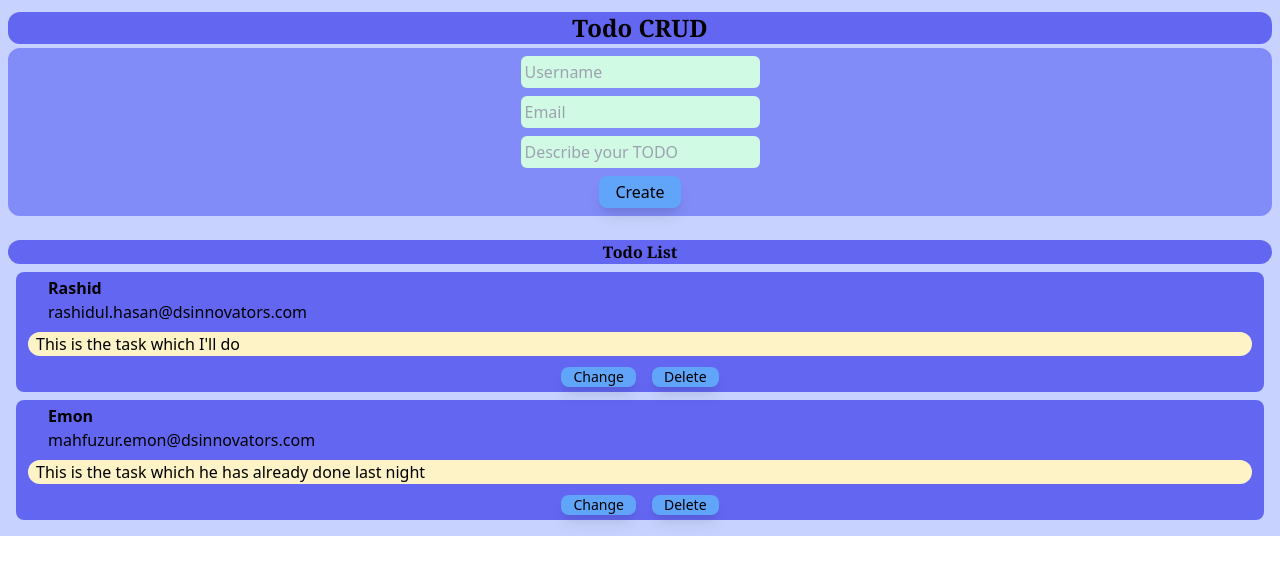
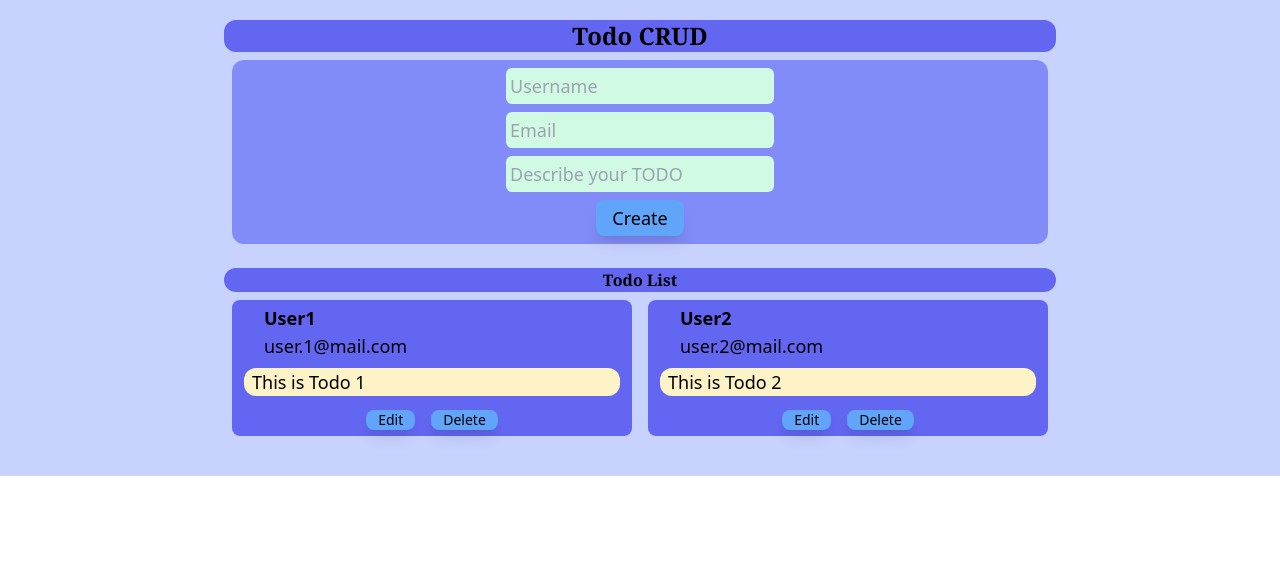
Before and after one commit to rashid54/todo-crud, a React (Create React App) app: page / in a window 1280 px wide. Shown: the top 574 px of the page. Built offline with nearby package versions, Linux system fonts and the light colour scheme.

Commit message:
stable 1.0

```diff
--- a/src/App.js
+++ b/src/App.js
@@ -1,60 +1,59 @@
 import logo from './logo.svg';
 import './App.css';
 import React, {useState} from 'react';
-import TodoCard from './components/todoCard';
+import TodoCard from './components/TodoCard';
+import TodoForm from './components/TodoForm';
 
 function App() {
   const [todoList, setList] = useState([
     {
-      username: "Rashid",
-      email: "rashidul.hasan@dsinnovators.com",
-      todo: "This is the task which I'll do ",
+      username: "User1",
+      email: "user.1@mail.com",
+      todo: "This is Todo 1 ",
+      saved: true,
+
     },
     {
-      username: "Emon",
-      email: "mahfuzur.emon@dsinnovators.com",
-      todo: "This is the task which he has already done last night ",
+      username: "User2",
+      email: "user.2@mail.com",
+      todo: "This is Todo 2",
+      saved: true,
     },
   ])
+
+  function createItem(todoItem){
+    setList([...todoList, todoItem]);
+  }
+
+  function modifyItem(todoItem,id){
+   const newList = [...todoList];
+   newList[id] = todoItem;
+   console.log(newList);
+   setList(newList);
+  }
+
+  function deleteItem(id){
+    const newList = [...todoList];
+    newList.splice(id,1);
+    console.log(newList);
+    setList(newList);
+  }
+
   return (
-    <div className="App bg-indigo-200 p-2">
+    <div className="App md:text-lg bg-indigo-200 p-8 pt-4 break-all lg:px-24 xl:px-56 2xl:px-72">
       <h1 className="bg-indigo-500 font-extrabold font-serif text-2xl rounded-xl my-1">
         Todo CRUD
       </h1>
 
-      <div className="bg-indigo-400 rounded-xl">
-        <form className="flex flex-col flex-wrap items-center">
-          <input
-            type="text"
-            placeholder="Username"
-            className="bg-green-100 rounded-md p-1 my-1 mt-2"
-          />
-          <input
-            type="email"
-            placeholder="Email"
-            className="bg-green-100 rounded-md p-1 my-1"
-          />
-          <input
-            type="email"
-            placeholder="Describe your TODO"
-            className="bg-green-100 rounded-md p-1 my-1"
-          />
-          <button
-            type="submit"
-
-            className="shadow-lg bg-blue-400 px-4 py-1 rounded-lg my-2 mt-1"
-          >
-            Create
-          </button>
-        </form>
-      </div>
+      <TodoForm saveAction={createItem}/>
 
       <h1 className="bg-indigo-500 font-bold font-serif text-base rounded-xl my-0 mt-6">
         Todo List
       </h1>
-      <div className="">
-        <TodoCard todoItem={todoList[0]}/>
-        <TodoCard todoItem={todoList[1]}/>
+      <div className="flex flex-col-reverse sm:flex-wrap md:flex-row">
+        {todoList.map((a,id)=>{
+          return a.saved?<TodoCard key={id} id={id} deleteItem={deleteItem} modifyItem={modifyItem} todoItem={a} />:<TodoForm key={id} id={id} saveAction={modifyItem} oldItem={a}/> ;
+        })}
       </div>
     </div>
   );
--- /dev/null
+++ b/src/components/TodoCard.jsx
@@ -0,0 +1,35 @@
+
+import React from 'react';
+
+function TodoCard({todoItem,deleteItem,modifyItem,id}){
+
+    function handleEdit(e){
+      modifyItem({...todoItem,saved:false}, id);
+    }
+
+    return (
+        <div id="cardItem" className="lg:w-6/12 xl:w-4/12 2xl:w-3/12 md:flex-grow bg-indigo-500 rounded-lg px-1 py-1 m-2
+          "
+        >
+          <h4 className="text-left py-0 px-7 font-bold my-0">
+            {todoItem.username}
+          </h4>
+          <h6 className="font-medium text-left py-0 px-7 my-0">
+            {todoItem.email}
+          </h6>
+          <p className="text-left bg-yellow-100 px-2 py-0 rounded-xl mx-2 my-2">
+              {todoItem.todo}
+          </p>
+          <div>
+            <button onClick={handleEdit} className="hover:-translate-y-0.5 transform transition hover:bg-blue-300 shadow-lg bg-blue-400 px-3 py-0 rounded-lg my-0 mx-2 text-sm">
+              Edit
+            </button>
+            <button onClick={(e)=>deleteItem(id)} className="hover:-translate-y-0.5 transform transition hover:bg-blue-300 shadow-lg bg-blue-400 px-3 py-0 rounded-lg my-0 mx-2 text-sm">
+              Delete
+            </button>
+          </div>
+        </div>
+    );
+}
+
+export default TodoCard;
--- /dev/null
+++ b/src/components/TodoForm.jsx
@@ -0,0 +1,64 @@
+import React, {useState} from 'react';
+
+function TodoForm({saveAction, id, oldItem}){
+    const [todoItem, setTodoItem] = useState(oldItem?oldItem:{
+        username:"",
+        email:"",
+        todo:"",
+        saved:false,
+    })
+
+
+    function handleChange(e){
+        setTodoItem({...todoItem,[e.target.name]: e.target.value});
+        console.log(todoItem)
+    }
+
+    function handleSubmit(e){
+        e.preventDefault();
+        saveAction({...todoItem,saved:true}, id);
+        // setTodoItem({username:"", email:"", todo:"", saved:false,});
+    }
+
+    return (
+        <div className="bg-indigo-400 rounded-xl m-2">
+        <form className="flex flex-col flex-wrap items-center" onSubmit={handleSubmit}>
+          <input
+            type="text"
+            placeholder="Username"
+            className="bg-green-100 rounded-md p-1 my-1 mt-2"
+            onChange={handleChange}
+            name="username"
+            value={todoItem.username}
+            required
+          />
+          <input
+            type="email"
+            placeholder="Email"
+            className="bg-green-100 rounded-md p-1 my-1"
+            onChange={handleChange}
+            name="email"
+            value={todoItem.email}
+            required
+          />
+          <input
+            type="text"
+            placeholder="Describe your TODO"
+            className="bg-green-100 rounded-md p-1 my-1"
+            onChange={handleChange}
+            name="todo"
+            value={todoItem.todo}
+            required
+          />
+          <button
+            type="submit"
+            className="transition hover:-translate-y-0.5 transform hover:bg-blue-300 shadow-lg bg-blue-400 px-4 py-1 rounded-lg my-2 mt-1"
+          >
+            {oldItem?"Save":"Create"}
+          </button>
+        </form>
+      </div>
+    )
+}
+
+export default TodoForm;
--- a/src/components/todoCard.jsx
+++ /dev/null
@@ -1,31 +0,0 @@
-
-import React from 'react';
-
-function TodoCard({todoItem:{username, email, todo}}){
-
-    return (
-        <div id="cardItem" className="bg-indigo-500 rounded-lg px-1 py-1 m-2">
-          <div className="px-7">
-            <h4 className="text-left py-0 font-bold my-0">
-              {username}
-            </h4>
-            <h6 className="font-medium text-left py-0 my-0">
-              {email}
-            </h6>
-          </div>
-          <p className="text-left bg-yellow-100 px-2 py-0 rounded-xl mx-2 my-2">
-              {todo}
-          </p>
-          <div>
-            <button className="shadow-lg bg-blue-400 px-3 py-0 rounded-lg my-0 mx-2 text-sm">
-              Change
-            </button>
-            <button className="shadow-lg bg-blue-400 px-3 py-0 rounded-lg my-0 mx-2 text-sm">
-              Delete
-            </button>
-          </div>
-        </div>
-    );
-}
-
-export default TodoCard;
```
